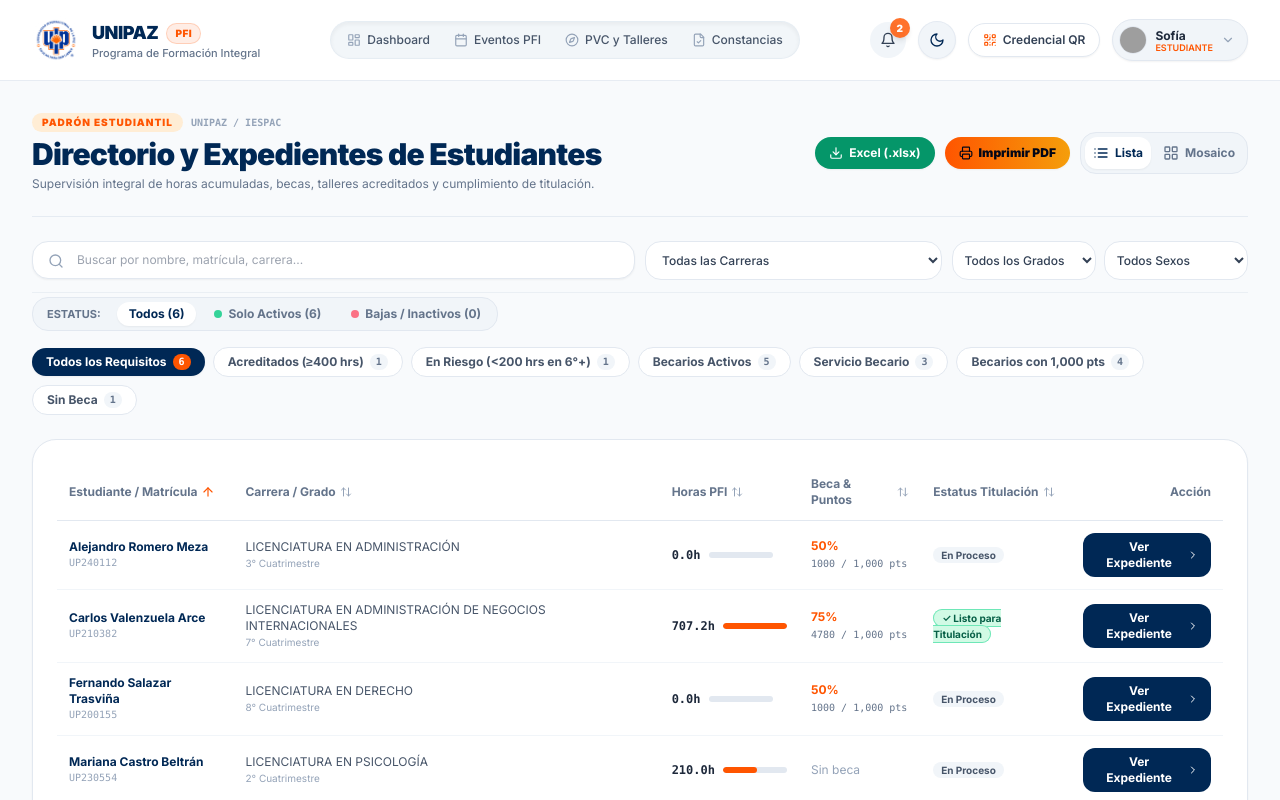
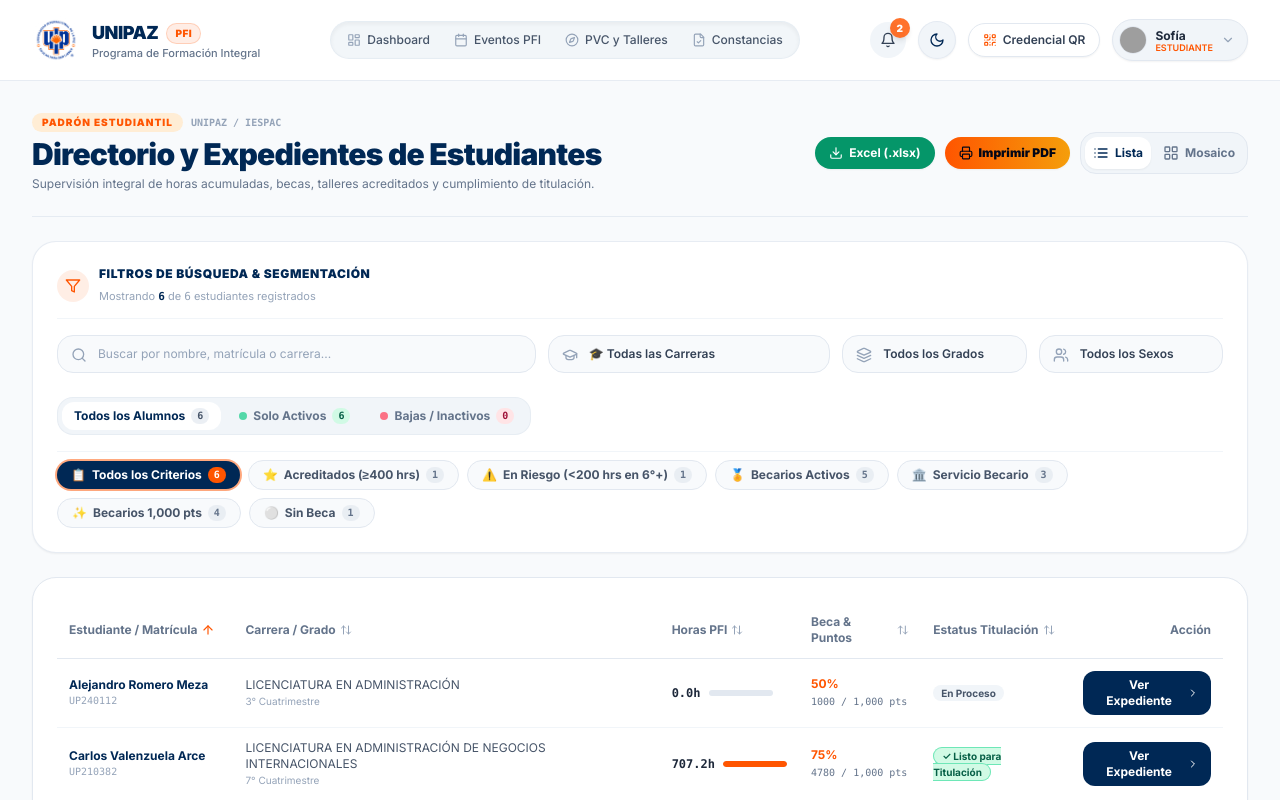
Before and after one commit to phantomzero7/pfi-unipaz, a Next.js app: page /admin/estudiantes in a window 1280 px wide. Shown: the top 800 px of the page. Built offline with nearby package versions, Linux system fonts and the light colour scheme; grey boxes are pictures that could not be loaded.

Commit message:
style: aesthetic redesign of student directory filters console with segmented tabs and polished chips

```diff
--- a/src/app/admin/estudiantes/page.tsx
+++ b/src/app/admin/estudiantes/page.tsx
@@ -337,27 +337,76 @@ export default function AdminEstudiantesDirectoryPage() {
         </div>
       </div>
 
-      {/* Barra de Búsqueda y Filtros */}
-      <div className="space-y-3">
-        <div className="grid grid-cols-1 sm:grid-cols-2 lg:grid-cols-4 gap-2.5">
-          <div className="relative lg:col-span-2">
-            <Search className="w-4 h-4 absolute left-4 top-3 text-slate-400" />
+      {/* PANEL DE FILTRADO Y BÚSQUEDA AVANZADA (DISEÑO ESTÉTICO & RESPONSIVO) */}
+      <div className="p-5 sm:p-6 rounded-3xl bg-white dark:bg-slate-900/90 border border-slate-200/80 dark:border-white/10 shadow-sm space-y-4">
+        {/* Cabecera del Panel de Filtros */}
+        <div className="flex flex-wrap items-center justify-between gap-3 pb-3 border-b border-slate-100 dark:border-white/5">
+          <div className="flex items-center gap-2.5">
+            <div className="p-2 rounded-2xl bg-unipaz-orange/10 text-unipaz-orange dark:bg-unipaz-orange/20">
+              <Filter className="w-4 h-4" />
+            </div>
+            <div>
+              <h3 className="text-xs font-black uppercase tracking-wider text-unipaz-navy dark:text-white">
+                Filtros de Búsqueda & Segmentación
+              </h3>
+              <span className="text-[11px] text-slate-400">
+                Mostrando <strong className="text-unipaz-navy dark:text-white font-mono">{filteredStudents.length}</strong> de <span className="font-mono">{students.length}</span> estudiantes registrados
+              </span>
+            </div>
+          </div>
+
+          {/* Botón Restablecer si hay filtros activos */}
+          {(searchTerm || carreraFilter !== 'todas' || cuatrimestreFilter !== 'todos' || sexoFilter !== 'todos' || estatusInscripcionFilter !== 'todos' || filterStatus !== 'todos') && (
+            <button
+              onClick={() => {
+                setSearchTerm('');
+                setCarreraFilter('todas');
+                setCuatrimestreFilter('todos');
+                setSexoFilter('todos');
+                setEstatusInscripcionFilter('todos');
+                setFilterStatus('todos');
+              }}
+              className="py-1.5 px-3 rounded-xl bg-slate-100 dark:bg-slate-800 hover:bg-rose-50 dark:hover:bg-rose-950/40 hover:text-rose-600 dark:hover:text-rose-400 text-slate-600 dark:text-slate-300 text-xs font-bold flex items-center gap-1.5 transition-all shadow-xs"
+            >
+              <RotateCcw className="w-3.5 h-3.5" />
+              <span>Limpiar filtros</span>
+            </button>
+          )}
+        </div>
+
+        {/* Barra de Búsqueda y Selectores Principales */}
+        <div className="grid grid-cols-1 sm:grid-cols-2 lg:grid-cols-12 gap-3">
+          {/* Input de Búsqueda */}
+          <div className="relative sm:col-span-2 lg:col-span-5">
+            <Search className="w-4 h-4 absolute left-3.5 top-3 text-slate-400" />
             <input
               type="text"
-              placeholder="Buscar por nombre, matrícula, carrera..."
+              placeholder="Buscar por nombre, matrícula o carrera..."
               value={searchTerm}
               onChange={(e) => setSearchTerm(e.target.value)}
-              className="w-full bg-white dark:bg-slate-900 border border-slate-200 dark:border-white/10 rounded-2xl pl-11 pr-4 py-2.5 text-xs text-slate-900 dark:text-white shadow-sm"
+              className="w-full bg-slate-50 dark:bg-slate-950/60 border border-slate-200 dark:border-white/10 rounded-2xl pl-10 pr-9 py-2.5 text-xs text-slate-900 dark:text-white placeholder-slate-400 focus:outline-none focus:ring-2 focus:ring-unipaz-orange/30 focus:border-unipaz-orange transition-all"
             />
+            {searchTerm && (
+              <button
+                onClick={() => setSearchTerm('')}
+                className="absolute right-3 top-3 text-slate-400 hover:text-slate-600 dark:hover:text-slate-200"
+              >
+                <X className="w-3.5 h-3.5" />
+              </button>
+            )}
           </div>
 
-          <div>
+          {/* Selector de Carrera */}
+          <div className="relative sm:col-span-1 lg:col-span-3">
+            <div className="absolute left-3.5 top-3 text-slate-400 pointer-events-none">
+              <GraduationCap className="w-4 h-4" />
+            </div>
             <select
               value={carreraFilter}
               onChange={(e) => setCarreraFilter(e.target.value)}
-              className="w-full bg-white dark:bg-slate-900 border border-slate-200 dark:border-white/10 rounded-2xl px-3 py-2.5 text-xs text-slate-700 dark:text-slate-300 font-medium"
+              className="w-full bg-slate-50 dark:bg-slate-950/60 border border-slate-200 dark:border-white/10 rounded-2xl pl-10 pr-8 py-2.5 text-xs text-slate-700 dark:text-slate-300 font-semibold focus:outline-none focus:ring-2 focus:ring-unipaz-orange/30 focus:border-unipaz-orange transition-all appearance-none"
             >
-              <option value="todas">Todas las Carreras</option>
+              <option value="todas">🎓 Todas las Carreras</option>
               {CATALOGO_PROGRAMAS_ACADEMICOS.map((c) => (
                 <option key={c.clave} value={c.nombre}>
                   {c.nombre}
@@ -366,26 +415,36 @@ export default function AdminEstudiantesDirectoryPage() {
             </select>
           </div>
 
-          <div className="grid grid-cols-2 gap-2">
+          {/* Selector de Cuatrimestre */}
+          <div className="relative sm:col-span-1 lg:col-span-2">
+            <div className="absolute left-3.5 top-3 text-slate-400 pointer-events-none">
+              <Layers className="w-4 h-4" />
+            </div>
             <select
               value={cuatrimestreFilter}
               onChange={(e) => setCuatrimestreFilter(e.target.value)}
-              className="w-full bg-white dark:bg-slate-900 border border-slate-200 dark:border-white/10 rounded-2xl px-2 py-2.5 text-xs text-slate-700 dark:text-slate-300 font-medium"
+              className="w-full bg-slate-50 dark:bg-slate-950/60 border border-slate-200 dark:border-white/10 rounded-2xl pl-10 pr-8 py-2.5 text-xs text-slate-700 dark:text-slate-300 font-semibold focus:outline-none focus:ring-2 focus:ring-unipaz-orange/30 focus:border-unipaz-orange transition-all appearance-none"
             >
               <option value="todos">Todos los Grados</option>
               {[1, 2, 3, 4, 5, 6, 7, 8, 9, 10].map((num) => (
                 <option key={num} value={num.toString()}>
-                  {num}° Cuatri/Sem
+                  {num}° Cuatri / Sem
                 </option>
               ))}
             </select>
+          </div>
 
+          {/* Selector de Sexo */}
+          <div className="relative sm:col-span-2 lg:col-span-2">
+            <div className="absolute left-3.5 top-3 text-slate-400 pointer-events-none">
+              <Users className="w-4 h-4" />
+            </div>
             <select
               value={sexoFilter}
               onChange={(e) => setSexoFilter(e.target.value)}
-              className="w-full bg-white dark:bg-slate-900 border border-slate-200 dark:border-white/10 rounded-2xl px-2 py-2.5 text-xs text-slate-700 dark:text-slate-300 font-medium"
+              className="w-full bg-slate-50 dark:bg-slate-950/60 border border-slate-200 dark:border-white/10 rounded-2xl pl-10 pr-8 py-2.5 text-xs text-slate-700 dark:text-slate-300 font-semibold focus:outline-none focus:ring-2 focus:ring-unipaz-orange/30 focus:border-unipaz-orange transition-all appearance-none"
             >
-              <option value="todos">Todos Sexos</option>
+              <option value="todos">Todos los Sexos</option>
               {OPCIONES_SEXO.map((sx) => (
                 <option key={sx} value={sx}>
                   {sx}
@@ -395,75 +454,96 @@ export default function AdminEstudiantesDirectoryPage() {
           </div>
         </div>
 
-        {/* Barra de Filtro de Estatus de Inscripción */}
-        <div className="flex flex-wrap items-center justify-between gap-3 pt-1 border-t border-slate-200/60 dark:border-white/10">
-          <div className="flex items-center gap-1.5 bg-slate-100 dark:bg-slate-800 p-1 rounded-2xl border border-slate-200 dark:border-white/10 text-xs">
-            <span className="px-2.5 text-[11px] font-bold text-slate-500 uppercase">Estatus:</span>
+        {/* Fila 2: Segmentación de Estatus Escolar (Tabs Estilizados) */}
+        <div className="flex flex-wrap items-center justify-between gap-3 pt-2">
+          <div className="flex items-center gap-1.5 p-1 bg-slate-100 dark:bg-slate-800/80 rounded-2xl border border-slate-200/60 dark:border-white/10 text-xs">
             <button
               onClick={() => setEstatusInscripcionFilter('todos')}
-              className={`py-1 px-3 rounded-xl font-bold text-xs transition-all ${
+              className={`py-1.5 px-3 rounded-xl font-bold text-xs transition-all flex items-center gap-1.5 ${
                 estatusInscripcionFilter === 'todos'
-                  ? 'bg-white dark:bg-slate-900 text-unipaz-navy dark:text-white shadow-sm'
-                  : 'text-slate-500 hover:text-slate-800 dark:hover:text-white'
+                  ? 'bg-white dark:bg-slate-900 text-unipaz-navy dark:text-white shadow-xs'
+                  : 'text-slate-500 hover:text-slate-900 dark:hover:text-white'
               }`}
             >
-              Todos ({students.length})
+              <span>Todos los Alumnos</span>
+              <span className="text-[10px] font-mono px-1.5 py-0.2 rounded-full bg-slate-200/70 dark:bg-slate-800 text-slate-600 dark:text-slate-400">
+                {students.length}
+              </span>
             </button>
+
             <button
               onClick={() => setEstatusInscripcionFilter('activos')}
-              className={`py-1 px-3 rounded-xl font-bold text-xs transition-all flex items-center gap-1.5 ${
+              className={`py-1.5 px-3 rounded-xl font-bold text-xs transition-all flex items-center gap-1.5 ${
                 estatusInscripcionFilter === 'activos'
-                  ? 'bg-emerald-600 text-white shadow-sm'
-                  : 'text-slate-500 hover:text-emerald-600'
+                  ? 'bg-emerald-600 text-white shadow-xs'
+                  : 'text-slate-500 hover:text-emerald-600 dark:hover:text-emerald-400'
               }`}
             >
-              <span className="w-2 h-2 rounded-full bg-emerald-400" />
-              Solo Activos ({students.filter((s) => s.activo !== false && s.estatus_inscripcion !== 'baja_temporal' && s.estatus_inscripcion !== 'baja_definitiva').length})
+              <span className="w-2 h-2 rounded-full bg-emerald-400 animate-pulse" />
+              <span>Solo Activos</span>
+              <span className={`text-[10px] font-mono px-1.5 py-0.2 rounded-full ${
+                estatusInscripcionFilter === 'activos' ? 'bg-emerald-700 text-white' : 'bg-emerald-100 dark:bg-emerald-950 text-emerald-800 dark:text-emerald-300'
+              }`}>
+                {students.filter((s) => s.activo !== false && s.estatus_inscripcion !== 'baja_temporal' && s.estatus_inscripcion !== 'baja_definitiva').length}
+              </span>
             </button>
+
             <button
               onClick={() => setEstatusInscripcionFilter('bajas')}
-              className={`py-1 px-3 rounded-xl font-bold text-xs transition-all flex items-center gap-1.5 ${
+              className={`py-1.5 px-3 rounded-xl font-bold text-xs transition-all flex items-center gap-1.5 ${
                 estatusInscripcionFilter === 'bajas'
-                  ? 'bg-rose-600 text-white shadow-sm'
-                  : 'text-slate-500 hover:text-rose-600'
+                  ? 'bg-rose-600 text-white shadow-xs'
+                  : 'text-slate-500 hover:text-rose-600 dark:hover:text-rose-400'
               }`}
             >
               <span className="w-2 h-2 rounded-full bg-rose-400" />
-              Bajas / Inactivos ({students.filter((s) => s.activo === false || s.estatus_inscripcion === 'baja_temporal' || s.estatus_inscripcion === 'baja_definitiva').length})
+              <span>Bajas / Inactivos</span>
+              <span className={`text-[10px] font-mono px-1.5 py-0.2 rounded-full ${
+                estatusInscripcionFilter === 'bajas' ? 'bg-rose-700 text-white' : 'bg-rose-100 dark:bg-rose-950 text-rose-800 dark:text-rose-300'
+              }`}>
+                {students.filter((s) => s.activo === false || s.estatus_inscripcion === 'baja_temporal' || s.estatus_inscripcion === 'baja_definitiva').length}
+              </span>
             </button>
           </div>
         </div>
 
-        {/* Píldoras de Filtro Modernas */}
-        <div className="flex flex-wrap items-center gap-2 pt-1">
+        {/* Fila 3: Píldoras Temáticas PFI & Becas */}
+        <div className="flex flex-wrap items-center gap-2 pt-2 border-t border-slate-100 dark:border-white/5">
           {[
-            { id: 'todos', label: 'Todos los Requisitos', count: students.length },
-            { id: 'acreditados', label: 'Acreditados (≥400 hrs)', count: students.filter((s) => getStudentProgress(s.id).isAcreditado).length },
-            { id: 'riesgo', label: 'En Riesgo (<200 hrs en 6°+)', count: students.filter((s) => (s.cuatrimestre || 1) >= 6 && getStudentProgress(s.id).horasTotales < 200).length },
-            { id: 'becados_todos', label: 'Becarios Activos', count: students.filter((s) => s.tiene_beca).length },
-            { id: 'becados_departamentales', label: 'Servicio Becario', count: students.filter((s) => s.es_becario_departamental).length },
-            { id: 'becados_acreditados', label: 'Becarios con 1,000 pts', count: students.filter((s) => s.tiene_beca && getStudentScholarshipProgress(s.id).isAcreditadoBeca).length },
-            { id: 'no_becados', label: 'Sin Beca', count: students.filter((s) => !s.tiene_beca).length },
-          ].map((pill) => (
+            { id: 'todos', label: 'Todos los Criterios', icon: '📋', count: students.length },
+            { id: 'acreditados', label: 'Acreditados (≥400 hrs)', icon: '⭐', count: students.filter((s) => getStudentProgress(s.id).isAcreditado).length },
+            { id: 'riesgo', label: 'En Riesgo (<200 hrs en 6°+)', icon: '⚠️', count: students.filter((s) => (s.cuatrimestre || 1) >= 6 && getStudentProgress(s.id).horasTotales < 200).length },
+            { id: 'becados_todos', label: 'Becarios Activos', icon: '🏅', count: students.filter((s) => s.tiene_beca).length },
+            { id: 'becados_departamentales', label: 'Servicio Becario', icon: '🏛️', count: students.filter((s) => s.es_becario_departamental).length },
+            { id: 'becados_acreditados', label: 'Becarios 1,000 pts', icon: '✨', count: students.filter((s) => s.tiene_beca && getStudentScholarshipProgress(s.id).isAcreditadoBeca).length },
+            { id: 'no_becados', label: 'Sin Beca', icon: '⚪', count: students.filter((s) => !s.tiene_beca).length },
+          ].map((pill) => {
+            const isSelected = filterStatus === pill.id;
+
+            return (
               <button
                 key={pill.id}
                 onClick={() => setFilterStatus(pill.id as any)}
-              className={`py-1.5 px-3.5 rounded-full text-xs font-bold transition-all flex items-center gap-1.5 ${
-                filterStatus === pill.id
-                  ? 'bg-unipaz-navy dark:bg-white text-white dark:text-slate-950 shadow-sm scale-102'
-                  : 'bg-white dark:bg-slate-900 text-slate-600 dark:text-slate-400 border border-slate-200 dark:border-white/10 hover:border-unipaz-orange'
+                className={`py-1.5 px-3.5 rounded-2xl text-xs font-bold transition-all flex items-center gap-1.5 shadow-2xs ${
+                  isSelected
+                    ? 'bg-unipaz-navy dark:bg-white text-white dark:text-slate-950 scale-102 shadow-sm ring-2 ring-unipaz-orange/50'
+                    : 'bg-slate-50 dark:bg-slate-950/60 text-slate-600 dark:text-slate-400 border border-slate-200 dark:border-white/10 hover:border-unipaz-orange/60 hover:bg-orange-50/30'
                 }`}
               >
+                <span>{pill.icon}</span>
                 <span>{pill.label}</span>
-              <span className={`text-[10px] px-1.5 py-0.2 rounded-full font-mono font-black ${
-                filterStatus === pill.id
+                <span
+                  className={`text-[10px] font-mono px-1.5 py-0.2 rounded-full font-black ${
+                    isSelected
                       ? 'bg-unipaz-orange text-white'
-                  : 'bg-slate-100 dark:bg-slate-800 text-slate-500'
-              }`}>
+                      : 'bg-slate-200/70 dark:bg-slate-800 text-slate-500 dark:text-slate-400'
+                  }`}
+                >
                   {pill.count}
                 </span>
               </button>
-          ))}
+            );
+          })}
         </div>
       </div>
 
```
Lines whose indentation alone changed are shown as unchanged.
